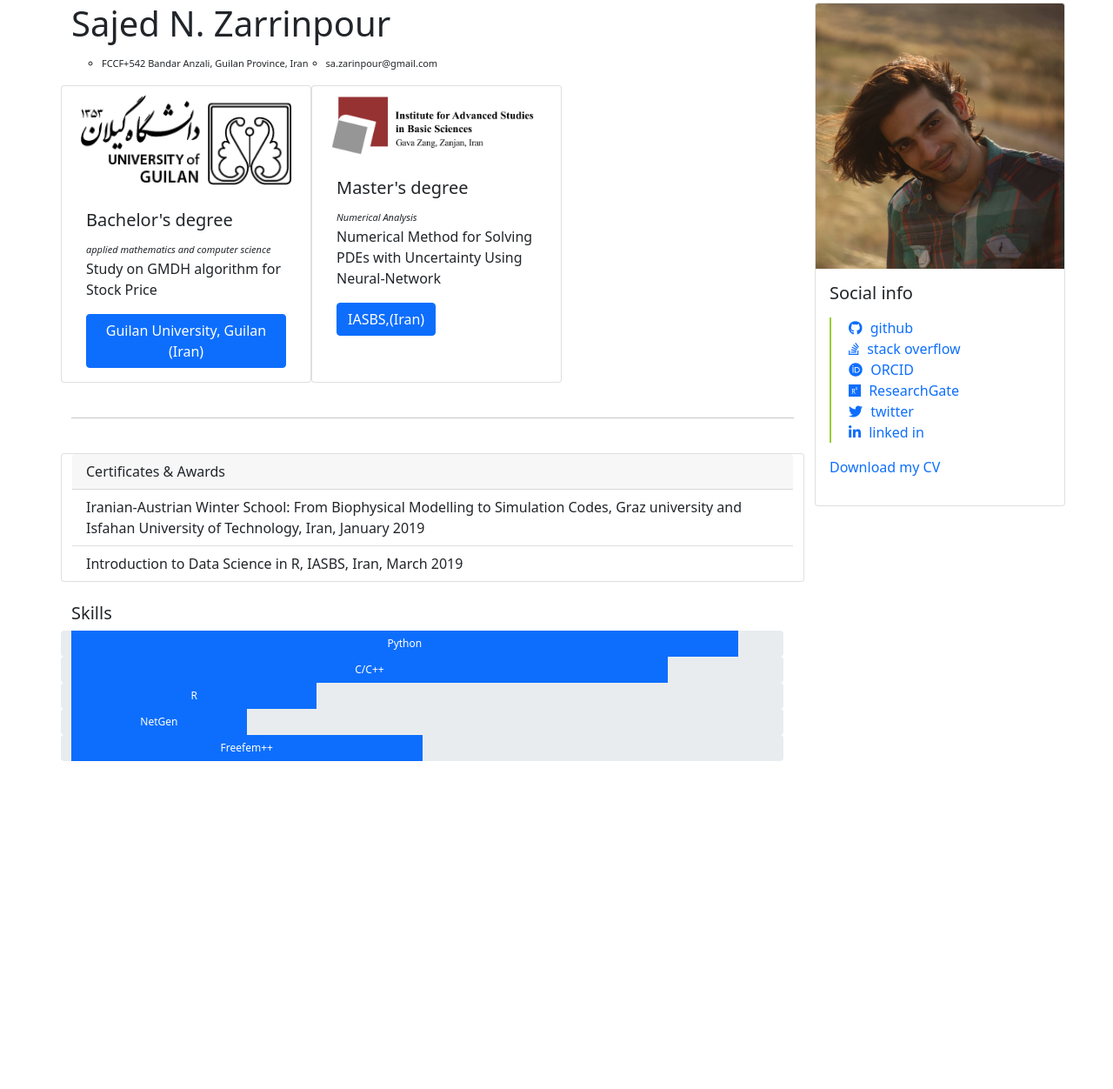
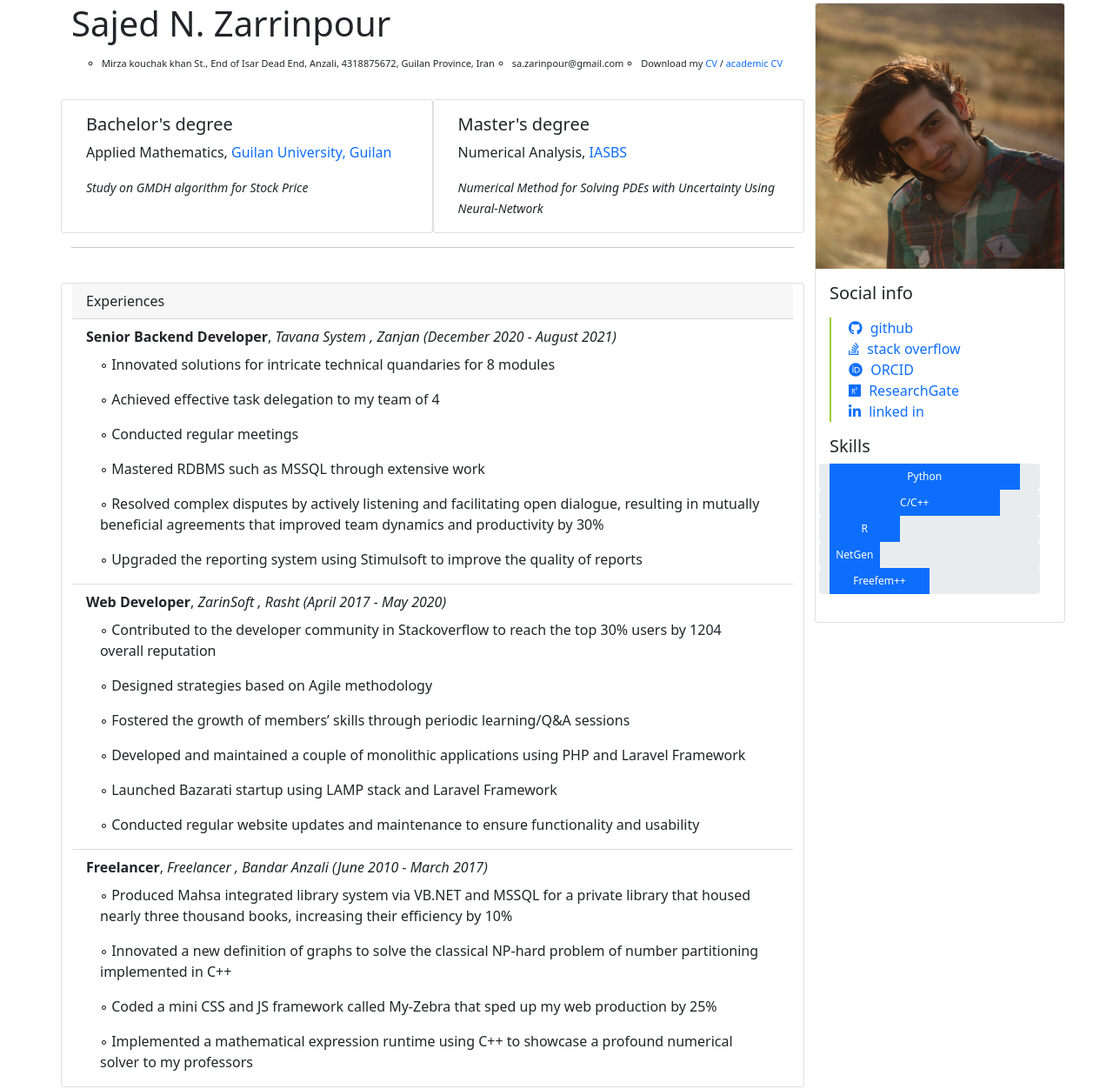
Before and after one commit to sajed-zarrinpour/sajed-zarrinpour.github.io, a plain HTML site: page index.html in a window 1280 px wide. Shown: the part 13-1265 px from the top of the page at 87% size. Before the commit the page ends 904 px from the top, so only its background shows below. Drawn offline with nearby package versions, Linux system fonts and the light colour scheme.

Commit message:
updating template, adding some sections

```diff
--- a/index.html
+++ b/index.html
@@ -4,10 +4,10 @@
     <meta charset="utf-8">
     <meta name="viewport" content="width=device-width">
     <title>sajed-zarrinpour</title>
-    <link rel="stylesheet" href="./css/main.css" title="styles" type="text/css">
+    <link rel="stylesheet" href="./assets/css/main.css" title="styles" type="text/css">
     <link href="https://cdn.jsdelivr.net/npm/bootstrap@5.0.2/dist/css/bootstrap.min.css" rel="stylesheet" integrity="sha384-EVSTQN3/azprG1Anm3QDgpJLIm9Nao0Yz1ztcQTwFspd3yD65VohhpuuCOmLASjC" crossorigin="anonymous">
 
-    <script src="https://kit.fontawesome.com/eaa6dad945.js" crossorigin="anonymous"></script>
+    <script src="https://kit.fontawesome.com/eaa6dad945.js" crossorigin="anonymous" defer></script>
   </head>
   <body>
     <div class="container">
@@ -15,7 +15,7 @@
         <div class="col-3 order-2" id="sticky-sidebar">
             <div class="sticky-top">
                 <div class="card" style="width: 18rem;">
-                  <img class="card-img-top" src="images/me.JPG" alt="Card image cap">
+                  <img class="card-img-top" src="assets/images/me.JPG" alt="Card image cap">
 
                   <div class="card-body">
                     <h5 class="card-title">Social info</h5>
@@ -47,22 +47,42 @@
                         </li>
 
                         <li>
-                          <a href="https://twitter.com/SamimTheDracula">
-                            <i class="fab fa-twitter" style="margin-right: 5px;"></i>
-                            twitter
-                          </a>
-                        </li>
-
-                        <li>
-                          <a href="https://www.linkedin.com/in/samim-zarrin-pour-b7418891/">
+                          <a href="https://www.linkedin.com/in/sajed-zarinpour/">
                             <i class="fab fa-linkedin-in" style="margin-right: 5px;"></i>
                             linked in
                           </a>
                         </li>
+                      </ul>
 
+                      <div class="row">
+                        <h5>Skills</h5>
+                        <div class="row">
+                          <div class="progress" style="width: -webkit-fill-available;height: 30px;">
+                            <div class="progress-bar" role="progressbar" style="width: 95%;" aria-valuenow="95" aria-valuemin="0" aria-valuemax="100">Python</div>
+                          </div>
+                        </div>
+                        <div class="row">
+                          <div class="progress" style="width: -webkit-fill-available;height: 30px;">
+                            <div class="progress-bar" role="progressbar" style="width: 85%;" aria-valuenow="20" aria-valuemin="0" aria-valuemax="100">C/C++</div>
+                          </div>
+                        </div>
+                        <div class="row">
+                          <div class="progress" style="width: -webkit-fill-available;height: 30px;">
+                            <div class="progress-bar" role="progressbar" style="width: 35%;" aria-valuenow="35" aria-valuemin="0" aria-valuemax="100">R</div>
+                          </div>
+                        </div>
+                        <div class="row">
+                          <div class="progress" style="width: -webkit-fill-available;height: 30px;">
+                            <div class="progress-bar" role="progressbar" style="width: 25%;" aria-valuenow="25" aria-valuemin="0" aria-valuemax="100">NetGen</div>
+                          </div>
+                        </div>
+                        <div class="row">
+                          <div class="progress" style="width: -webkit-fill-available;height: 30px;">
+                            <div class="progress-bar" role="progressbar" style="width: 50%;" aria-valuenow="50" aria-valuemin="0" aria-valuemax="100">Freefem++</div>
+                          </div>
+                        </div>
+                      </div>
 
-                      </ul>
-                      <a target="_blank" href="assets/CV-ZarrinpourNashroudkoli.pdf">Download my CV</a>
                     </p>
                   </div>
                 </div>
@@ -71,34 +91,114 @@
         <div class="col" id="main">
             <h1>Sajed N. Zarrinpour</h1>
             <ul class="address-info-list">
-              <li style="margin-left: 3px;">FCCF+542 Bandar Anzali, Guilan Province, Iran </li>
+              <li style="margin-left: 3px;">Mirza kouchak khan St., End of Isar Dead End, Anzali, 4318875672, Guilan Province, Iran </li>
               <li style="    margin-left: 20px;">sa.zarinpour@gmail.com</li>
+              <li style="    margin-left: 20px;">
+               <p>Download my
+                        <a target="_blank" href="https://github.com/sajed-zarrinpour/CV/blob/main/Industry/cv_sajed_zarinpour.pdf">CV</a> /
+                        <a target="_blank" href="https://github.com/sajed-zarrinpour/CV/blob/main/Academic/cv_sajed_zarinpour.pdf"> academic CV</a>
+                      </p>
+              </li>
             </ul>
 
             <div class="row">
-              <div class="card" style="width: 18rem;">
-                <img class="card-img-top" src="images/guilan-uni-logo-footer.png" alt="Card image cap" style="padding: 10px;">
+
+              <div class="card" style="width: 50%;">
                 <div class="card-body">
                   <h5 class="card-title">Bachelor's degree</h5>
-                  <em style="font-size: 11px">applied mathematics and computer science</em>
-                  <p class="card-text">Study on GMDH algorithm for Stock Price</p>
-                  <a href="https://guilan.ac.ir/" class="btn btn-primary">Guilan University, Guilan (Iran)</a>
+                  <p >Applied Mathematics, <a href="https://guilan.ac.ir/" >Guilan University, Guilan</a></p>
+                  <em class="card-text" style="font-size: 14px">Study on GMDH algorithm for Stock Price</em>
                 </div>
               </div>
 
-              <div class="card" style="width: 18rem;">
-                <img class="card-img-top" src="images/iasbs-logo.png" alt="Card image cap" style="padding: 10px;">
+              <div class="card" style="width: 50%;">
                 <div class="card-body">
                   <h5 class="card-title">Master's degree</h5>
-                  <em style="font-size: 11px">Numerical Analysis</em>
-                  <p class="card-text">Numerical Method for Solving PDEs with Uncertainty Using Neural-Network</p>
-                  <a href="https://iasbs.ac.ir/" class="btn btn-primary">
-                  IASBS,(Iran)
-                  </a>
+                  <p >Numerical Analysis, <a href="https://iasbs.ac.ir/" >IASBS</a></p>
+                  <em class="card-text" style="font-size: 14px">Numerical Method for Solving PDEs with Uncertainty Using Neural-Network</em>
                 </div>
               </div>
             </div>
-            <br><hr><br>
+            <hr>
+
+            <br>
+            <div class="row">
+              <div class="card">
+                <div class="card-header">
+                  Experiences
+                </div>
+                <ul class="list-group list-group-flush">
+                  <li class="list-group-item">
+                      <b>Senior Backend Developer</b>, <i>Tavana System , Zanjan (December 2020 - August 2021)</i>
+                      <ul class="list-group list-group-flush">
+                        <li  class="list-group-item border-bottom-0">
+                           ◦ Innovated solutions for intricate technical quandaries for 8 modules
+                        </li>
+                        <li  class="list-group-item border-bottom-0">
+                           ◦ Achieved effective task delegation to my team of 4
+                        </li>
+                        <li  class="list-group-item border-bottom-0">
+                           ◦ Conducted regular meetings
+                        </li>
+                        <li  class="list-group-item border-bottom-0">
+                           ◦ Mastered RDBMS such as MSSQL through extensive work
+                        </li>
+                        <li  class="list-group-item border-bottom-0">
+                           ◦ Resolved complex disputes by actively listening and facilitating open dialogue, resulting in mutually beneficial agreements that improved team dynamics and productivity by 30%
+                        </li>
+                        <li  class="list-group-item border-bottom-0">
+                           ◦ Upgraded the reporting system using Stimulsoft to improve the quality of reports
+                        </li>
+                      </ul>
+                  </li>
+
+                  <li class="list-group-item">
+                      <b>Web Developer</b>, <i>ZarinSoft , Rasht (April 2017 - May 2020)</i>
+                      <ul class="list-group list-group-flush">
+                        <li  class="list-group-item border-bottom-0">
+                           ◦ Contributed to the developer community in Stackoverflow to reach the top 30% users by 1204 overall reputation
+                        </li>
+                        <li  class="list-group-item border-bottom-0">
+                           ◦ Designed strategies based on Agile methodology
+                        </li>
+                        <li  class="list-group-item border-bottom-0">
+                           ◦ Fostered the growth of members’ skills through periodic learning/Q&A sessions
+                        </li>
+                        <li  class="list-group-item border-bottom-0">
+                           ◦ Developed and maintained a couple of monolithic applications using PHP and Laravel Framework
+                        </li>
+                        <li  class="list-group-item border-bottom-0">
+                           ◦ Launched Bazarati startup using LAMP stack and Laravel Framework
+                        </li>
+                        <li  class="list-group-item border-bottom-0">
+                           ◦ Conducted regular website updates and maintenance to ensure functionality and usability
+                        </li>
+                      </ul>
+                  </li>
+
+                  <li class="list-group-item">
+                      <b>Freelancer</b>, <i>Freelancer , Bandar Anzali (June 2010 - March 2017)</i>
+                      <ul class="list-group list-group-flush">
+                        <li  class="list-group-item border-bottom-0">
+                           ◦ Produced Mahsa integrated library system via VB.NET and MSSQL for a private library that housed nearly three thousand books, increasing their efficiency by 10%
+                        </li>
+                        <li  class="list-group-item border-bottom-0">
+                           ◦ Innovated a new definition of graphs to solve the classical NP-hard problem of number partitioning implemented in C++
+                        </li>
+                        <li  class="list-group-item border-bottom-0">
+                           ◦ Coded a mini CSS and JS framework called My-Zebra that sped up my web production by 25%
+                        </li>
+                        <li  class="list-group-item border-bottom-0">
+                           ◦ Implemented a mathematical expression runtime using C++ to showcase a profound numerical solver to my professors
+                        </li>
+                      </ul>
+                  </li>
+
+                </ul>
+              </div>
+            </div>
+
+            <br>
             <div class="row">
               <div class="card">
                 <div class="card-header">
@@ -113,33 +213,16 @@
 
             <br>
             <div class="row">
-              <h5>Skills</h5>
-              <div class="row">
-                <div class="progress" style="width: -webkit-fill-available;height: 30px;">
-                  <div class="progress-bar" role="progressbar" style="width: 95%;" aria-valuenow="95" aria-valuemin="0" aria-valuemax="100">Python</div>
+              <div class="card">
+                <div class="card-header">
+                  Compulsory Military Service
                 </div>
-              </div>
-              <div class="row">
-                <div class="progress" style="width: -webkit-fill-available;height: 30px;">
-                  <div class="progress-bar" role="progressbar" style="width: 85%;" aria-valuenow="85" aria-valuemin="0" aria-valuemax="100">C/C++</div>
-                </div>
-              </div>
-              <div class="row">
-                <div class="progress" style="width: -webkit-fill-available;height: 30px;">
-                  <div class="progress-bar" role="progressbar" style="width: 35%;" aria-valuenow="35" aria-valuemin="0" aria-valuemax="100">R</div>
-                </div>
-              </div>
-              <div class="row">
-                <div class="progress" style="width: -webkit-fill-available;height: 30px;">
-                  <div class="progress-bar" role="progressbar" style="width: 25%;" aria-valuenow="25" aria-valuemin="0" aria-valuemax="100">NetGen</div>
-                </div>
-              </div>
-              <div class="row">
-                <div class="progress" style="width: -webkit-fill-available;height: 30px;">
-                  <div class="progress-bar" role="progressbar" style="width: 50%;" aria-valuenow="50" aria-valuemin="0" aria-valuemax="100">Freefem++</div>
-                </div>
+                <ul class="list-group list-group-flush">
+                  <li class="list-group-item">Iranian Traffic Police , Tehran (January 2021 - October 2023)</li>
+                </ul>
               </div>
             </div>
+
         </div>
 
     </div>
```
Also changed, not shown: assets/css/main.css (renamed from css/main.css), assets/images/guilan-uni-logo-big.png (renamed from images/guilan-uni-logo-big.png), assets/images/guilan-uni-logo-footer.png (renamed from images/guilan-uni-logo-footer.png), assets/images/iasbs-logo.png (renamed from images/iasbs-logo.png), assets/images/me.JPG (renamed from images/me.JPG), 1 other file.
